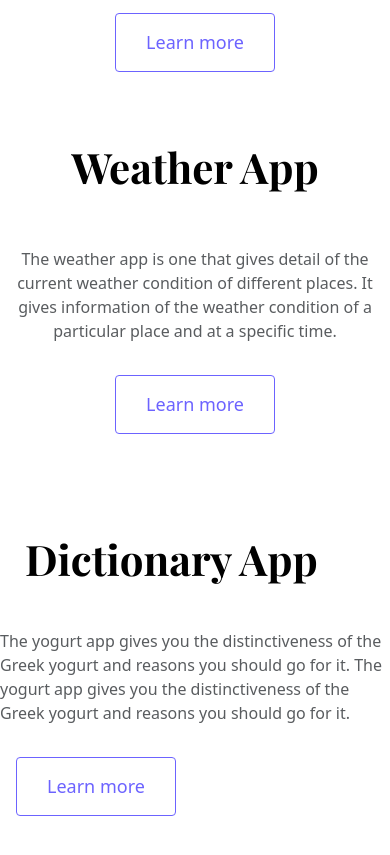
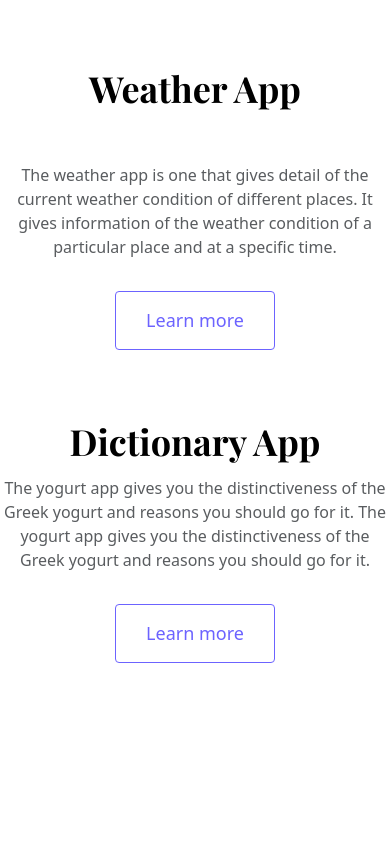
Before and after one commit to Prisca-svg/portfolio-project-homepage, a plain HTML site: page index.html in a window 390 px wide. Shown: the part 939-1794 px from the top of the page. After the commit the page ends 1666 px from the top, so only its background shows below. Drawn offline with nearby package versions, Linux system fonts and the light colour scheme; a web font is replaced by a local one.

Commit message:
Update the designs and change title

```diff
--- a/index.html
+++ b/index.html
@@ -12,7 +12,7 @@
 <script src="https://kit.fontawesome.com/30944e81c3.js" crossorigin="anonymous"></script>
     <link href="https://cdn.jsdelivr.net/npm/bootstrap@5.3.3/dist/css/bootstrap.min.css" rel="stylesheet" integrity="sha384-QWTKZyjpPEjISv5WaRU9OFeRpok6YctnYmDr5pNlyT2bRjXh0JMhjY6hW+ALEwIH" crossorigin="anonymous">
 <link rel="stylesheet" href="styles/project.css">
-<title>Bootstrap demo</title>
+<title>Homepage for Priscilla Arowolo</title>
 </head>
   <body>
     <div class="container">
@@ -42,12 +42,15 @@
 </div></div></div>
 <div class="row mb-5">
   <div class="col d-none d-lg-block rounded shadow-sm mb-3 bs-secondary-color">
-    <img src="/images/goals-habits-tracking-app_23-2148649060-dictionary.jpg" class="img-fluid p-2" alt="">
+   <img src="/images/goals-habits-tracking-app_23-2148649060-dictionary.jpg" class="img-fluid p-2" alt="">
 </div>
+
 <div class="col">
-<h2 class="dictionary-app">Dictionary App</h2>
+  <div class="yogurt-description">
+<h2>Dictionary App</h2>
 <p class="text-muted">The yogurt app gives you the distinctiveness of the Greek yogurt and reasons you should go for it. The yogurt app gives you the distinctiveness of the Greek yogurt and reasons you should go for it.</p>
 <a href="" class="btn btn-branding-outline m-3">Learn more</a></div></div></div>
+</div>
 </div>
     <script src="https://cdn.jsdelivr.net/npm/bootstrap@5.3.3/dist/js/bootstrap.bundle.min.js" integrity="sha384-YvpcrYf0tY3lHB60NNkmXc5s9fDVZLESaAA55NDzOxhy9GkcIdslK1eN7N6jIeHz" crossorigin="anonymous"></script>
   </body>
--- a/styles/project.css
+++ b/styles/project.css
@@ -26,7 +26,7 @@ h2{
 .bs-secondary-color{
     background: rgb(241, 240, 240) !important;
 }
-}
+
 p{
 
   font-weight: normal;
@@ -68,18 +68,19 @@ p{
     padding: 15px 30px;
 }
 .yogurt-description{
-    padding: 120px 60px;
+    padding: 120px 55px;
 }
-.dictionary-app{
-    padding: 30px 25px;
+.dictionary-image{
+    padding: 50px 20px;
 }
-@media (max-width:900px){
+
+@media (max-width:960px){
     h1{
-        font-size: 42px;
+        font-size: 40px;
         line-height: 1.5;
     }
     h2{
-        font-size: 42px;
+        font-size: 36px;
         line-height: 1.5;
     }
     .yogurt-description{
@@ -89,4 +90,7 @@ p{
     .hero{
         padding: 80px 20px;
     }
+    p{
+        line-height: 1.5;
+    }
 }
```
